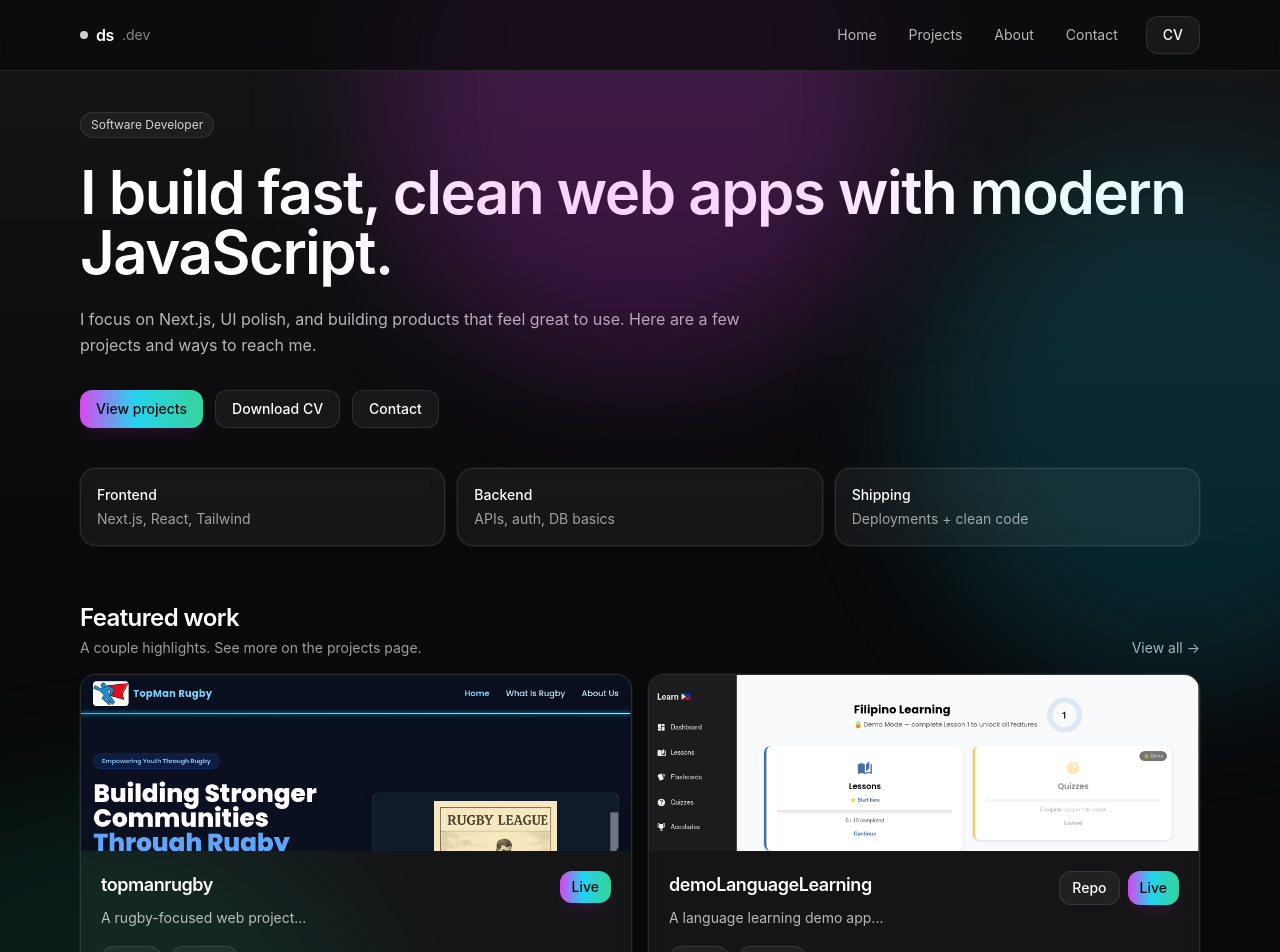
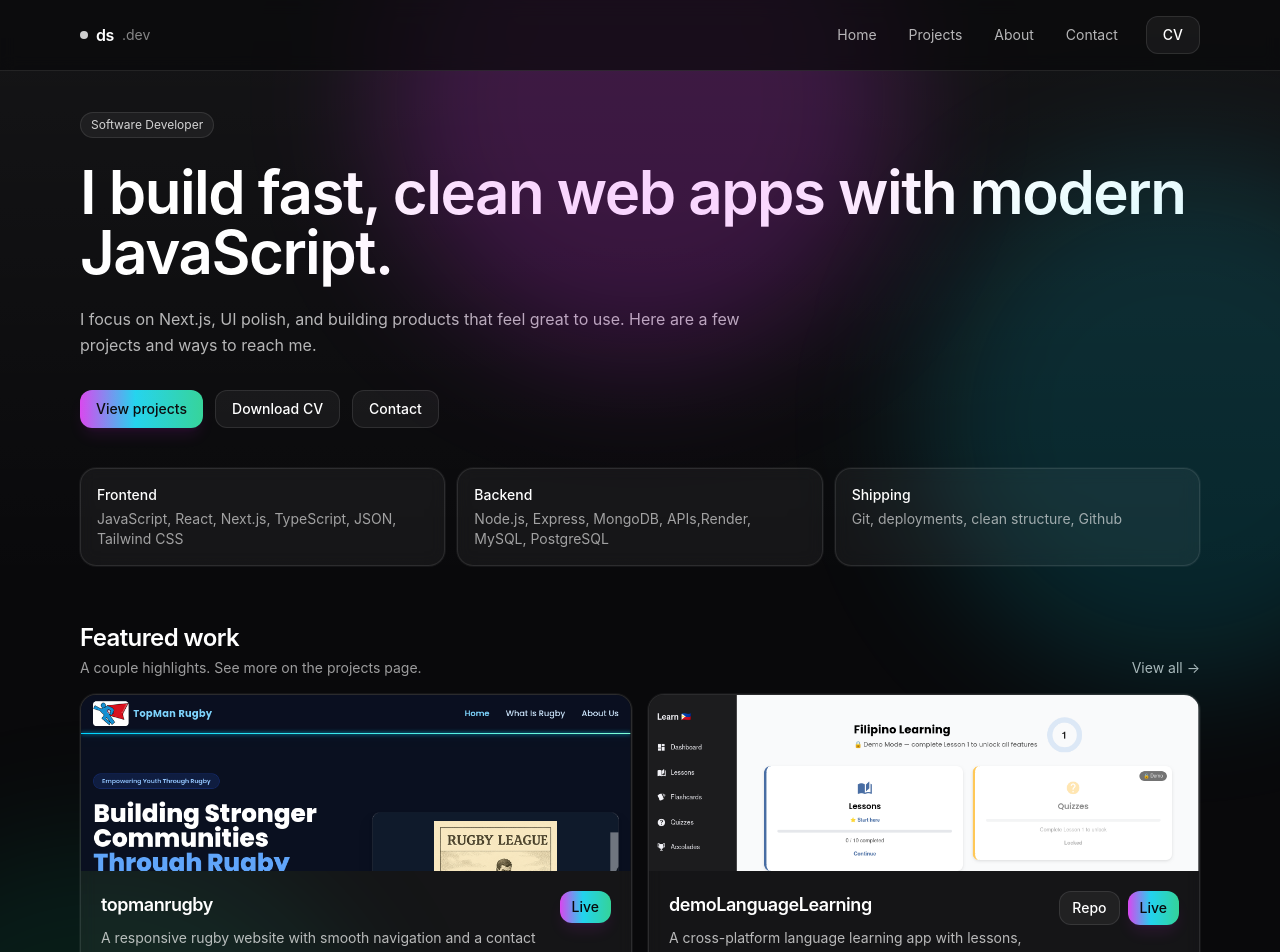
Before and after one commit to davidscales7/portfolio_source, a Next.js app: page / in a window 1280 px wide. Shown: the top 952 px of the page. Built offline with nearby package versions, Linux system fonts and the light colour scheme.

Commit message:
testingWebsite

```diff
--- a/src/app/about/page.jsx
+++ b/src/app/about/page.jsx
@@ -6,17 +6,25 @@ export default function AboutPage() {
       <h1 className="text-3xl font-semibold">About</h1>
 
       <p className="max-w-2xl text-zinc-300">
-        I’m a software developer who builds modern web apps. I enjoy working on
+        I’m a software developer who enjoys building modern web apps. I enjoy working on
         clean UI, performance, and well-structured code.
       </p>
+
+      <p className="max-w-2xl text-zinc-300">
+        Currently I am working as a labourer under a carpenter on a construction site in, in order to keep working. I am commited to improving my skills and building a strong foundation to flurish as a web developer. </p>
+
+
+      <p className="max-w-2xl text-zinc-300">
+        Also I run a home server to keep my projects and data safe and accessible.</p>
+
 
       <div className="rounded-2xl border border-zinc-800 bg-zinc-950/40 p-5 space-y-3">
         <h2 className="font-medium">Skills</h2>
         <ul className="list-inside list-disc text-sm text-zinc-300 space-y-1">
-          <li>Next.js / React</li>
-          <li>Tailwind CSS</li>
-          <li>APIs / Node.js</li>
+          <li>JavaScript / React / Next.js / TypeScript / JSON / Tailwind CSS</li>
+          <li>APIs / Node.js / Express / MongoDB / Render / MySQL / PostgreSQL</li>
           <li>Git / Deployment</li>
+          <li>Windows/Linux</li>
         </ul>
       </div>
 
--- a/src/app/contact/page.jsx
+++ b/src/app/contact/page.jsx
@@ -14,7 +14,7 @@ export default function ContactPage() {
           <li>
             Email:{" "}
             <a className="underline text-zinc-200" href="mailto:you@email.com">
-              you@email.com
+              davidscales7@email.com
             </a>
           </li>
           <li>
@@ -26,7 +26,7 @@ export default function ContactPage() {
           <li>
             LinkedIn:{" "}
             <a className="underline text-zinc-200" href="https://linkedin.com/in/your-handle" target="_blank" rel="noreferrer">
-              linkedin.com/in/your-handle
+              https://www.linkedin.com/in/david-scales-83492b264/
             </a>
           </li>
           <li>
--- a/src/app/page.jsx
+++ b/src/app/page.jsx
@@ -29,16 +29,15 @@ export default function HomePage() {
 
         <div className="grid gap-3 pt-4 sm:grid-cols-3">
        {[
-            { k: "Frontend", v: "Next.js, React, Tailwind" },
-            { k: "Backend", v: "APIs, auth, DB basics" },
-            { k: "Shipping", v: "Deployments + clean code" },
+  { k: "Frontend", v: "JavaScript, React, Next.js, TypeScript, JSON, Tailwind CSS" },
+  { k: "Backend", v: "Node.js, Express, MongoDB, APIs,Render, MySQL, PostgreSQL" },
+  { k: "Shipping", v: "Git, deployments, clean structure, Github" },
 ].map((x) => (
   <div key={x.k} className="card p-4">
     <p className="text-sm font-medium">{x.k}</p>
     <p className="mt-1 text-sm text-white/60">{x.v}</p>
   </div>
-          ))}
-        </div>
+))} </div>
       </section>
 
       <section className="space-y-4">
--- a/src/data/projects.js
+++ b/src/data/projects.js
@@ -2,20 +2,25 @@ export const projects = [
   {
     title: "topmanrugby",
     slug: "topmanrugby",
-    description: "A rugby-focused web project...",
+    description: "A responsive rugby website with smooth navigation and a contact form.",
+    longDescription:
+      "Responsive rugby-focused website built with React featuring routed sections, smooth scrolling navigation, and an EmailJS-powered contact form, styled with Tailwind CSS.",
     image: "/screenshots/TopmanMenu.png",
     screenshots: [
       "/screenshots/TopmanMenu.png",
       "/screenshots/TopmanAboutUs.png",
       "/screenshots/TopmanWhatIsRugby.png",
     ],
-    tech: ["Next.js", "Tailwind"],
+    tech: ["React", "Tailwind CSS", "EmailJS"],
     href: "https://topmanrugby.com",
   },
   {
     title: "demoLanguageLearning",
     slug: "demoLanguageLearning",
-    description: "A language learning demo app...",
+     description: "A cross-platform language learning app with lessons, quizzes and progress tracking.",
+
+    longDescription:
+      "Cross-platform language learning app built with React Native and Expo featuring interactive lessons, quizzes, audio support, and persistent progress tracking with a Node.js/Express and MongoDB backend.",
     image: "/screenshots/LanguageMenu.png",
     screenshots: [
       "/screenshots/LanguageMenu.png",
@@ -28,14 +33,16 @@ export const projects = [
       "/screenshots/LanguageQuiz2.png",
       "/screenshots/LanguageAccolades.png",
     ],
-    tech: ["Next.js", "Tailwind"],
+    tech: ["React Native", "Expo", "Node.js", "MongoDB"],
     href: "https://davidscales7.github.io/DemoFilipinoLearning/",
     repo: "https://github.com/your-username/demoLanguageLearning",
   },
   {
     title: "Project One",
     slug: "project-one",
-    description: "Your third project...",
+      description: "An interactive React web app with structured learning screens and gameplay-style interactions.",
+    longDescription:
+      "Interactive React web application featuring structured learning screens and gameplay-style interactions, built with Vite and Tailwind CSS for fast performance and responsive UI.",
     image: "/screenshots/Project1.png",
     screenshots: [
       "/screenshots/Project1.png",
@@ -44,7 +51,7 @@ export const projects = [
       "/screenshots/Project1Lesson1.png",
       "/screenshots/Project1Play.png",
     ],
-    tech: ["Next.js", "Tailwind"],
+    tech: ["React", "Vite", "Tailwind CSS"],
     repo: "https://github.com/your-username/project-one",
   },
 ];
```
Lines whose indentation alone changed are shown as unchanged.
